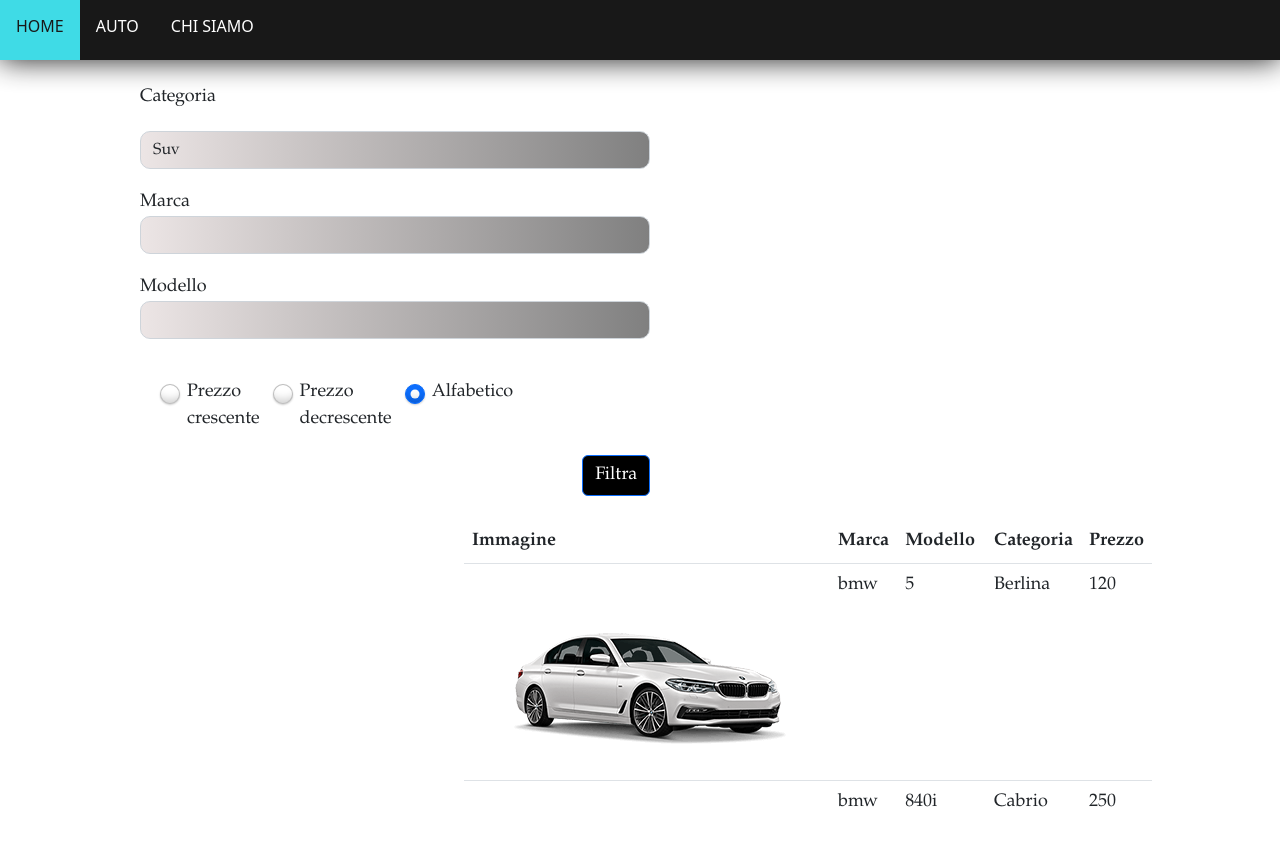
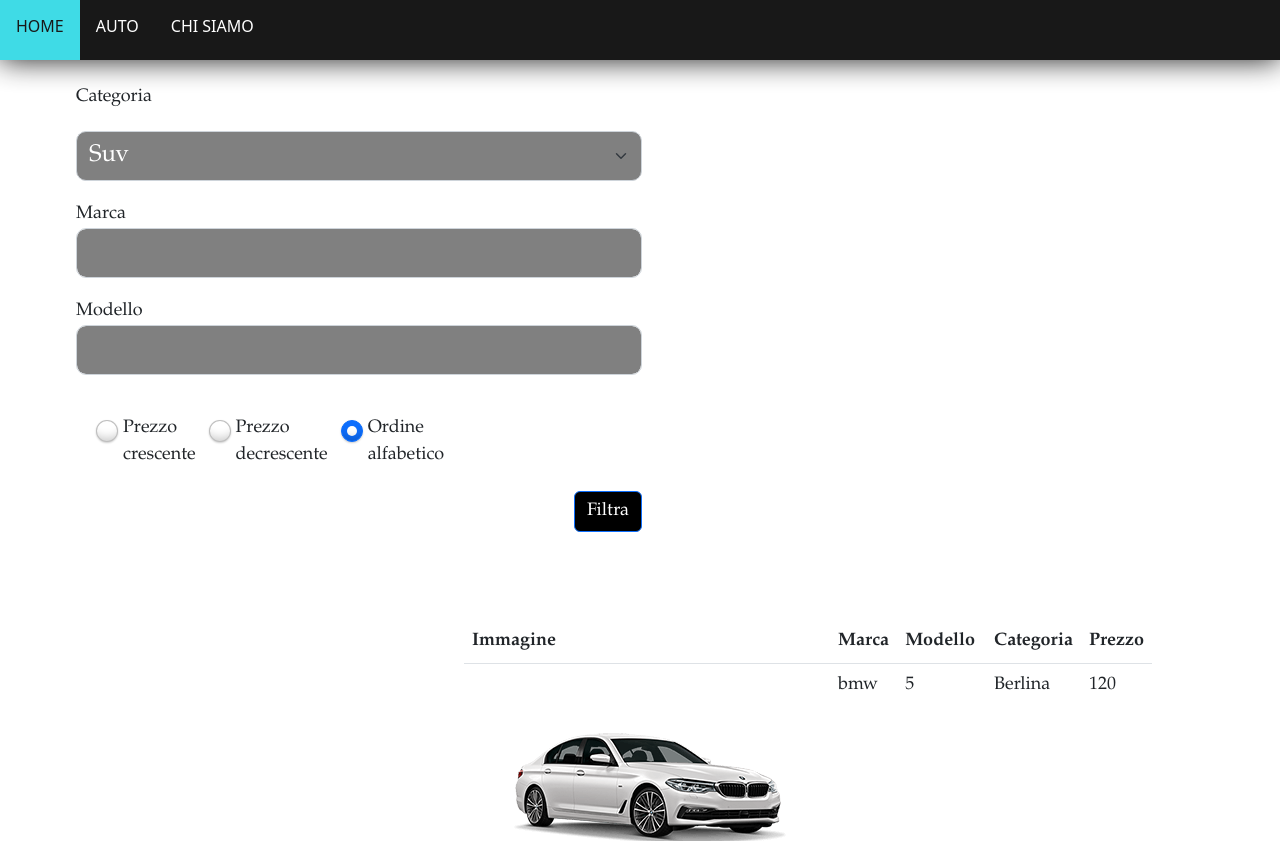
Before and after one commit to LeonardoGeminiani/CarRental_maggioliG3, an Angular app: page /auto in a window 1280 px wide. Shown: the top 841 px of the page. Built offline with nearby package versions, Linux system fonts and the light colour scheme.

Commit message:
alfabeto

```diff
--- a/src/app/components/auto/auto.component.css
+++ b/src/app/components/auto/auto.component.css
@@ -4,30 +4,33 @@
 
 }
 
-#btnFiltra{
-    background-color: black;
-}
 
-.radioColor{
+.radio{
     box-shadow: 0 1px 2px rgba(0,0,0,0.20),
 inset 0px -15px 10px -12px rgba(0,0,0,0.20);
 width: 20px;
 height: 20px;
+padding: 10px;
 }
 
 .textbox{
-    background: linear-gradient(to right, rgb(236, 229, 229), grey);
+    /*background: linear-gradient(to right, rgb(236, 229, 229), grey);*/
+    background-color: grey;
+    color : white;
     border-radius: 10px;
+    font-size: x-large;
 }
 
 .boxSx{
     float : left;
-    margin-left : 10%;
+    margin-left : 5%;
+
 }
 
 .boxDx{
     float : right;
     margin-right: 10%;
+    margin-top : 5%;
 }
 
 #radioUno, #radioDue, #radioTre{
@@ -38,3 +41,8 @@ height: 20px;
 #textUno, #textDue, #textTre{
     margin-top: 20px;
 }
+
+
+#btnFiltra{
+    background-color: black;
+}
--- a/src/app/components/auto/auto.component.html
+++ b/src/app/components/auto/auto.component.html
@@ -23,21 +23,21 @@
 
             <div class="form-check d-flex justify-content-around w-50 font">
                 <div id="radioUno">
-                    <input name="ordine" type="radio" class="form-check-input radioColor" id="exampleCheck1" [value]="0" [(ngModel)]="SelectedOr">
+                    <input name="ordine" type="radio" class="form-check-input radio" id="exampleCheck1" [value]="0" [(ngModel)]="SelectedOr">
                     <label class="form-check-label" for="exampleCheck1">Prezzo crescente</label>
                 </div>
                 <div id="radioDue">
-                    <input name="ordine" type="radio" class="form-check-input radioColor" id="e" [value]="1" [(ngModel)]="SelectedOr">
+                    <input name="ordine" type="radio" class="form-check-input radio" id="e" [value]="1" [(ngModel)]="SelectedOr">
                     <label class="form-check-label" for="e">Prezzo decrescente</label>
                 </div>
                 <div id="radioTre">
-                    <input name="ordine" type="radio" class="form-check-input radioColor" id="s" [value]="2" [(ngModel)]="SelectedOr">
-                    <label class="form-check-label" for="s">Alfabetico</label>
+                    <input name="ordine" type="radio" class="form-check-input radio" id="s" [value]="2" [(ngModel)]="SelectedOr">
+                    <label class="form-check-label" for="s">Ordine alfabetico</label>
                 </div>
             </div>
 
             <div class="d-flex flex-row-reverse">
-                <a class="btn btn-primary font" id="btnFiltra" (click)="FormSubmit()">Filtra</a>
+                <a class="btn btn-primary font" id="btnFiltra"(click)="FormSubmit()">Filtra</a>
             </div>
         </form>
     </div>
```
